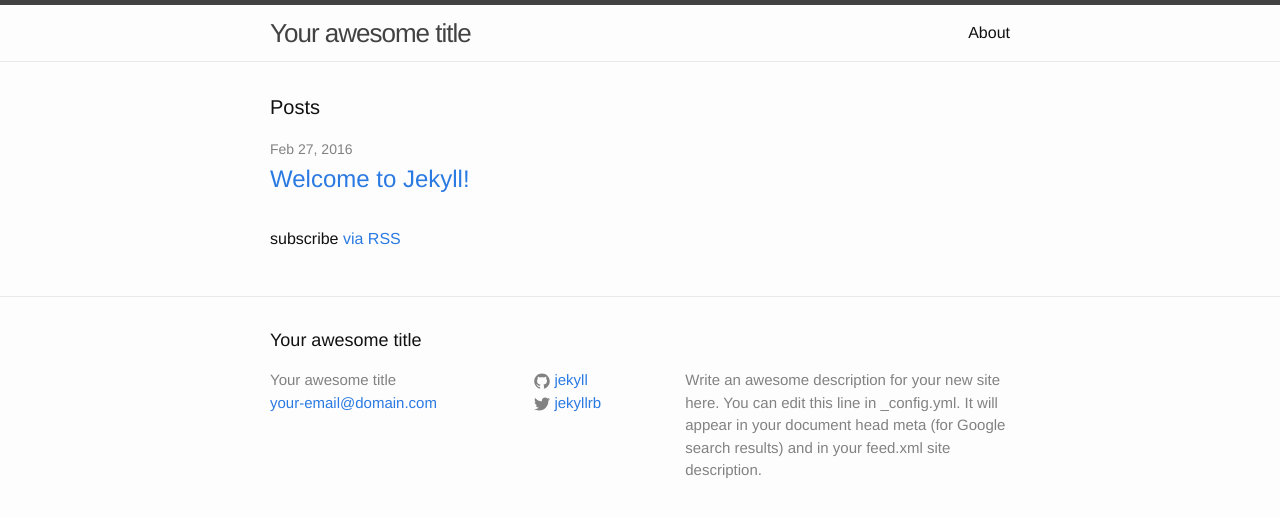
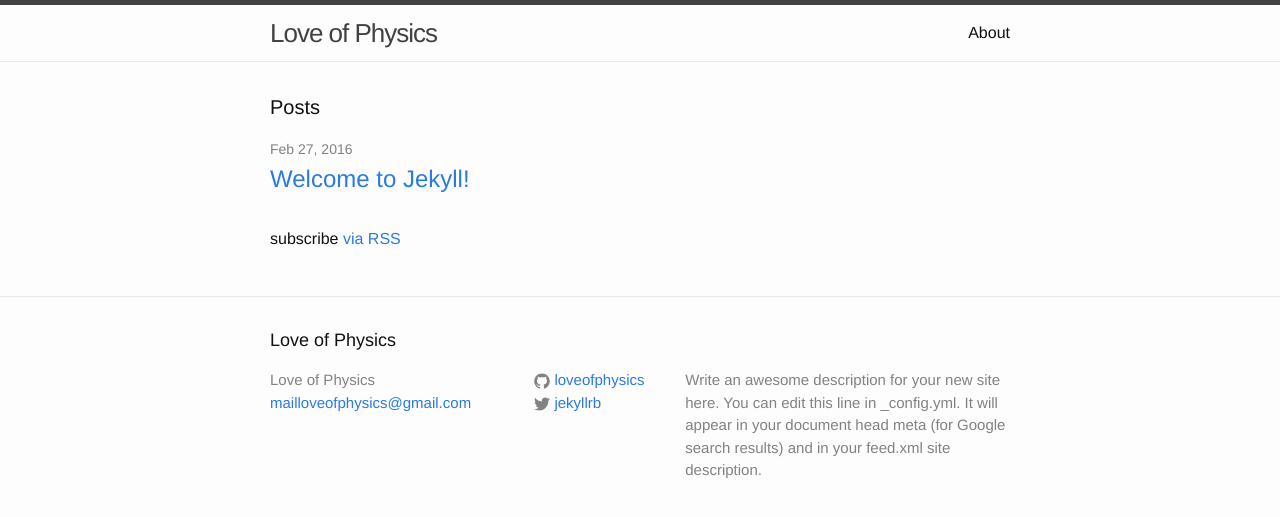
Before and after one commit to loveofphysics/loveofphysics.github.io, a Jekyll site: the page built from index.html, in a window 1280 px wide. Shown: the top 517 px of the page. Built offline with Jekyll 4.4.1, drawn with Linux system fonts in a browser that asks for light colours.

Commit message:
Named site

```diff
--- a/_config.yml
+++ b/_config.yml
@@ -6,8 +6,8 @@
 # 'jekyll serve'. If you change this file, please restart the server process.
 
 # Site settings
-title: Your awesome title
-email: your-email@domain.com
+title: Love of Physics
+email: mailloveofphysics@gmail.com
 description: > # this means to ignore newlines until "baseurl:"
   Write an awesome description for your new site here. You can edit this
   line in _config.yml. It will appear in your document head meta (for
@@ -15,7 +15,7 @@ description: > # this means to ignore newlines until "baseurl:"
 baseurl: "" # the subpath of your site, e.g. /blog
 url: "http://yourdomain.com" # the base hostname & protocol for your site
 twitter_username: jekyllrb
-github_username:  jekyll
+github_username:  loveofphysics
 
 # Build settings
 markdown: kramdown
```
